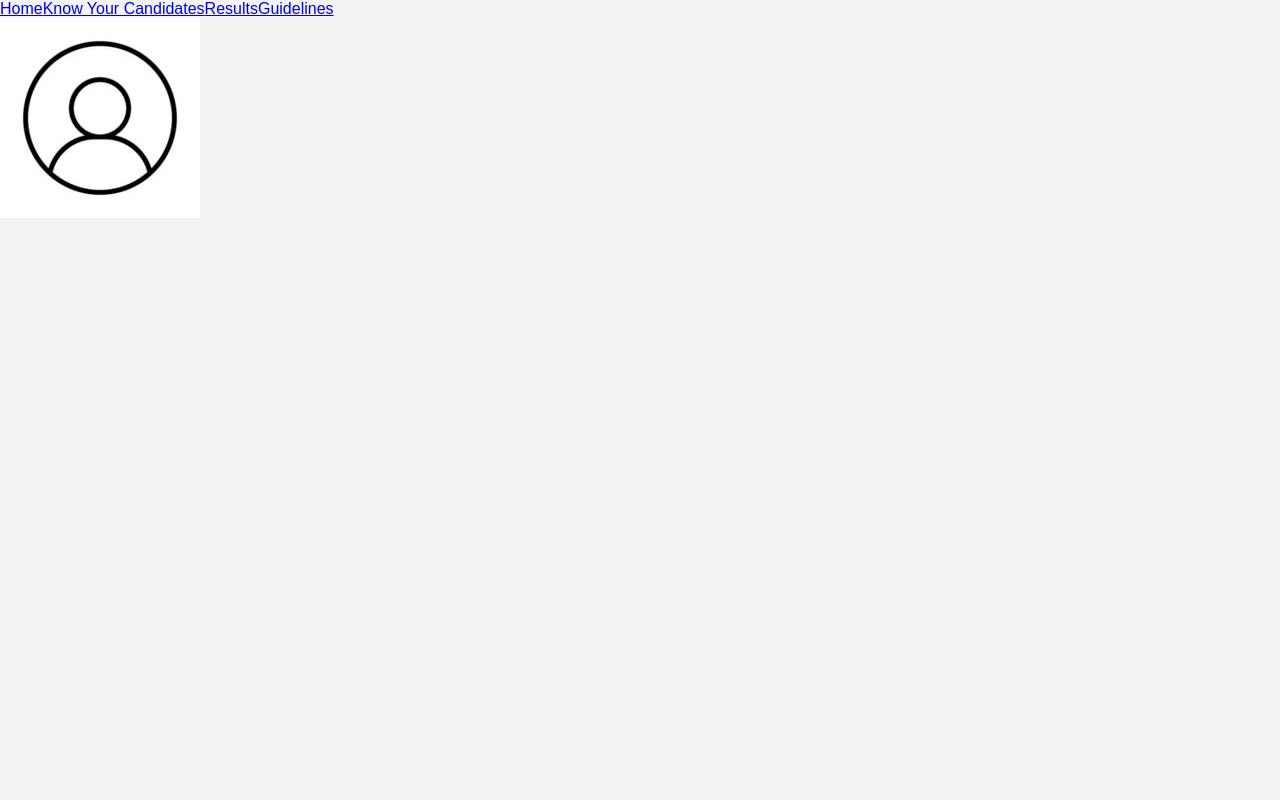
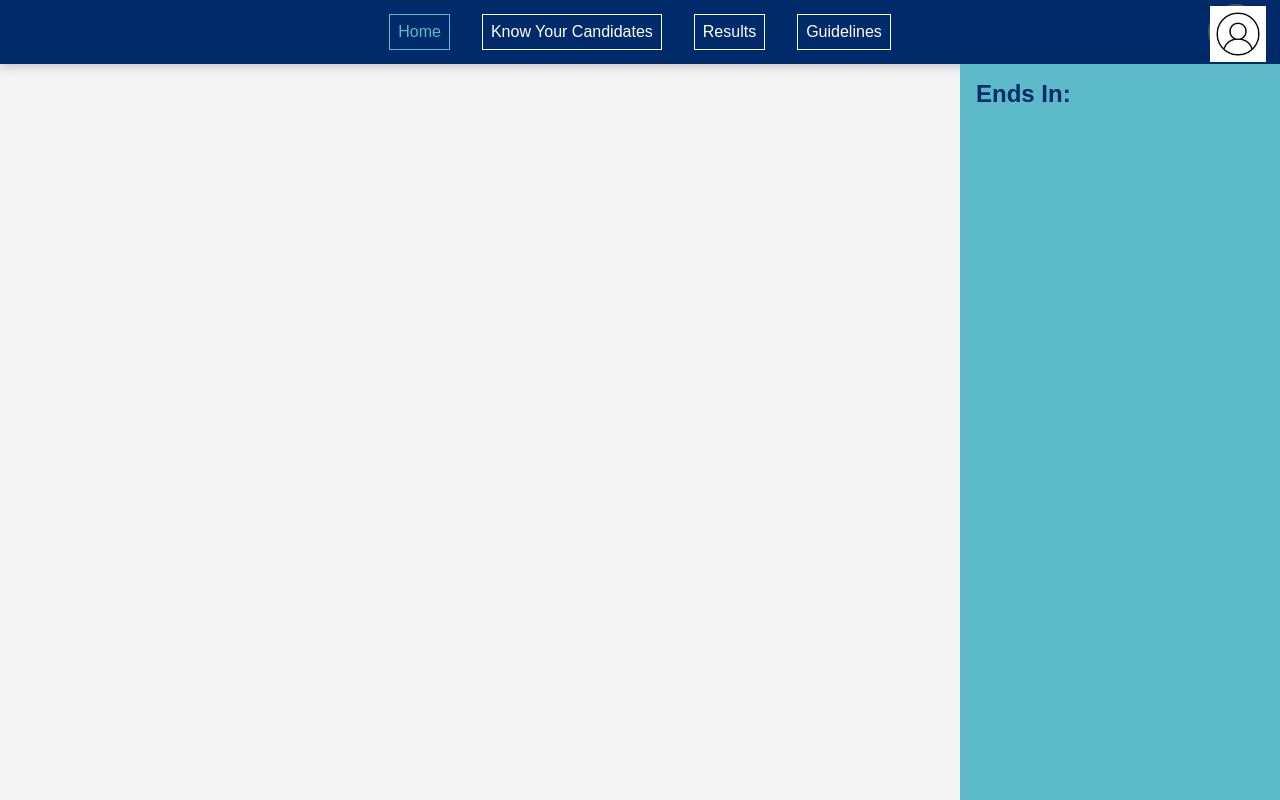
Before and after one commit to ASU-N/uff, a React (Create React App) app in the folder frontend/: page /home in a window 1280 px wide. Built offline with nearby package versions, Linux system fonts and the light colour scheme.

Commit message:
Count Down Working On

```diff
--- /dev/null
+++ b/frontend/src/layout/HomeLayout.css
@@ -0,0 +1,61 @@
+header nav.homeNavBar{
+display:flex;
+width:100vw;
+height:8vh;
+background-color: #002b6a;
+box-shadow: 0 0.5vh 1vh #d0cccc;
+align-items: center;
+padding:2vh;
+justify-content: center;
+}
+
+nav.homeNavBar a{
+    padding:1vh;
+    text-decoration: none;
+    margin:2vh;
+    color:white;
+    border:  0.1vh solid white
+}
+
+nav.homeNavBar a:hover{
+    color:#5cb9c8;
+    border:0.1vh solid #5cb9c8;
+}
+
+nav.homeNavBar a.active{
+    color:#5cb9c8;
+    border:0.1vh solid #5cb9c8;
+}
+
+header nav.homeNavBar button{
+    right:0vh;
+    width: 7vh;
+    height:7vh;
+    border-radius: 50%;
+    position: fixed;
+    margin-right:2vh;
+
+}
+
+header nav.homeNavBar button img{
+    width:7vh;
+    height: 7vh;
+    object-fit: fill;
+
+}
+
+
+main{
+    display: flex;
+}
+
+
+main .timerNavBar{
+width: 25vw;
+background-color: #5cb9c8;
+position: fixed;
+right:0;
+height: 100vh;
+padding:2vh;
+color:#002b6a
+}
--- a/frontend/src/layout/HomeLayout.js
+++ b/frontend/src/layout/HomeLayout.js
@@ -1,28 +1,30 @@
 import {NavLink,Outlet} from 'react-router-dom';
 import {useState} from 'react';
 import profile from '../assets/home_profile.jpg';
+import './HomeLayout.css'
 
 export default function HomeLayout(){
 
-    const [timer,setTimer]=useState("00:00:00");
+    const [hours,setHour]=useState(0);
+    const [minutes,setMinute]=useState(0);
+    const [seconds,setSecond]=useState(0);
+
 
 
     return(
         <div className='root-layout'>
             <header>
-                <nav>
-                    <NavLink to="/home">Home</NavLink>
-                    <NavLink to="/home/kyc">Know Your Candidates</NavLink>
-                    <NavLink to="/home/result">Results</NavLink>
-                    <NavLink to="/home/guideline">Guidelines</NavLink>
+                <nav className='homeNavBar'>
+                    <NavLink to="/home" className={({isActive})=>(isActive?"active":"")}>Home</NavLink>
+                    <NavLink to="/home/kyc" className={({isActive})=>(isActive?"active":"")}>Know Your Candidates</NavLink>
+                    <NavLink to="/home/result" className={({isActive})=>(isActive?"active":"")}>Results</NavLink>
+                    <NavLink to="/home/guidelines" className={({isActive})=>(isActive?"active":"")}>Guidelines</NavLink>
+                    <button><img src={profile} alt='Voters Profile'/></button>
                 </nav>
             </header>
             <main>
-                <nav>
-                    <img src={profile} alt='Voters Profile'/>
-
-
-
+                <nav className='timerNavBar'>
+                    <h1>Ends In:</h1>
 
                 </nav>
                 <section>
```
